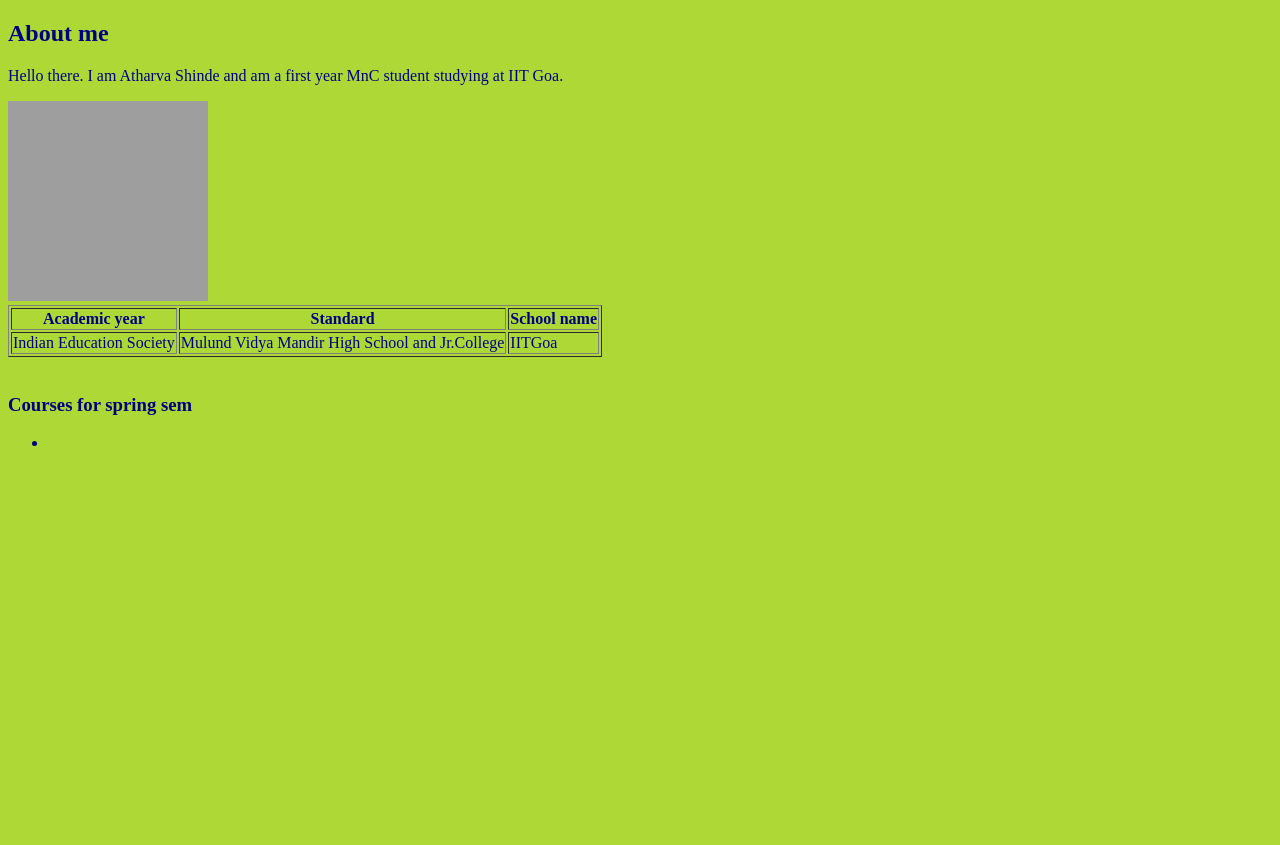
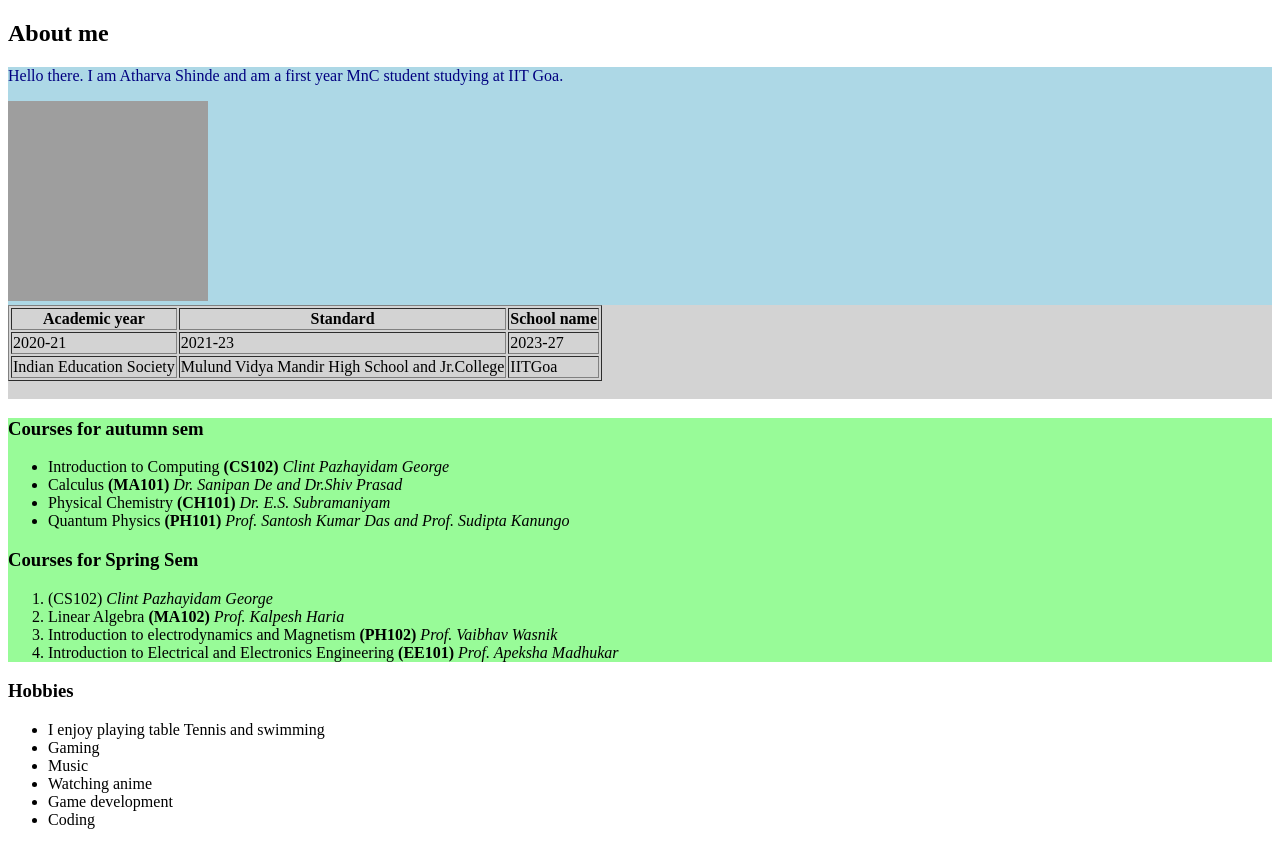
Before and after one commit to AtharvaShinde1/AtharvaShinde1-github.io, a plain HTML site: page index.html in a window 1280 px wide. Before the commit the page ends 800 px from the top, so only its background shows below. Drawn offline with Linux system fonts and the light colour scheme; grey boxes are pictures that could not be loaded.

Commit message:
Update index.html

```diff
--- a/index.html
+++ b/index.html
@@ -5,10 +5,14 @@
 </head>
 <h2>About me</h2>
 
-<body bgcolor="add836" text="000080">
+<body >
+<div style="background-color:#add8e6; color:#000080">
 <p>Hello there. I am Atharva Shinde and am a first year MnC student studying at IIT Goa.
 </p>
 <img src="https://img.freepik.com/free-vector/it-takes-two-tango-idiom_1308-17930.jpg?w=740&t=st=1707888887~exp=1707889487~hmac=425de898219b04032dbd73083204e422dcd09bade4448d2c8a08902b4867023e" width="200" height="200">
+</div>
+
+<div style="background-color:#d3d3d3;color=#2f4f4f">
 <table border="1">
 <tr>
 <th>Academic year</th>
@@ -17,17 +21,47 @@
 </tr>
 
 <tr>
+<td>2020-21</td>
+<td>2021-23</td>
+<td>2023-27</td>
+<tr>
 <td>Indian Education Society</td>
 <td>Mulund Vidya Mandir High School and Jr.College</td>
 <td>IITGoa</td>
 </tr>
 </table>
 <br>
+</div>
 
-<p><h3>Courses for spring sem</h3></p>
+<div style="background-color:#98fb98">
+<p><h3>Courses for autumn sem</h3></p>
 
 <ul>
-<li></li>
+<li>Introduction to Computing <b>(CS102)</b> <i>Clint Pazhayidam George</i></li>
+<li>Calculus <b>(MA101)</b> <i>Dr. Sanipan De and Dr.Shiv Prasad</i></li>
+<li>Physical Chemistry <b>(CH101)</b> <i>Dr. E.S. Subramaniyam</i></li>
+<li>Quantum Physics <b>(PH101)</b> <i>Prof. Santosh Kumar Das and Prof. Sudipta Kanungo</i></li>
 </ul>
+
+<p><h3>Courses for Spring Sem</h3></p>
+<ol>
+<li><Software Tools <b>(CS102)</b> <i>Clint Pazhayidam George</i></li>
+<li>Linear Algebra <b>(MA102)</b> <i>Prof. Kalpesh Haria</i></li>
+<li>Introduction to electrodynamics and Magnetism <b>(PH102)</b> <i>Prof. Vaibhav Wasnik</i></li>
+<li> Introduction to Electrical and Electronics Engineering <b>(EE101)</b> <i>Prof. Apeksha Madhukar</i></li>
+</ol>
+</div>
+
+
+<p><h3>Hobbies</h3></p>
+<ul>
+<li>I enjoy playing table Tennis and swimming</li>
+<li>Gaming</li>
+<li>Music</li>
+<li>Watching anime</li>
+<li>Game development</li>
+<li>Coding</li>
+
+
 </body>
 </html>
```
